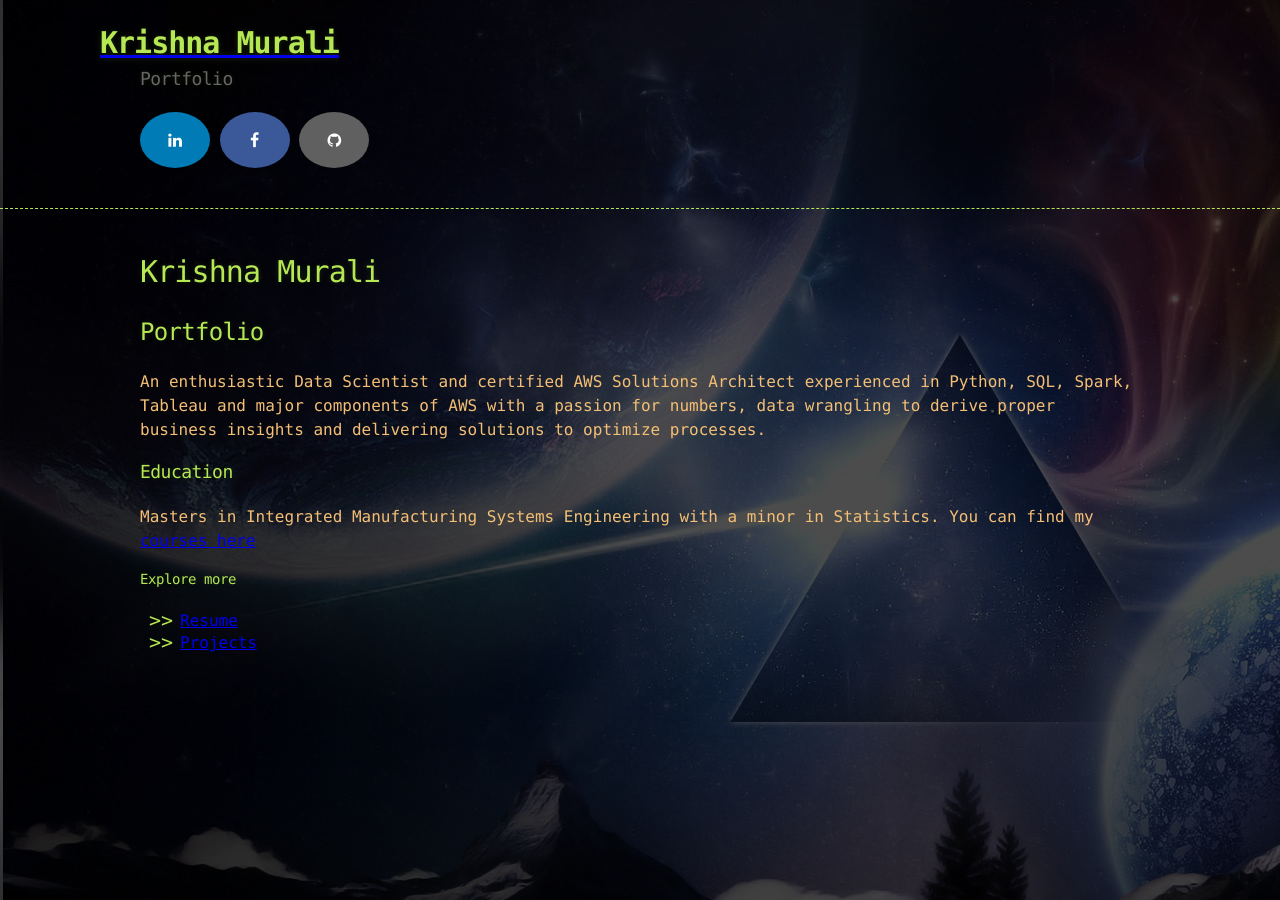
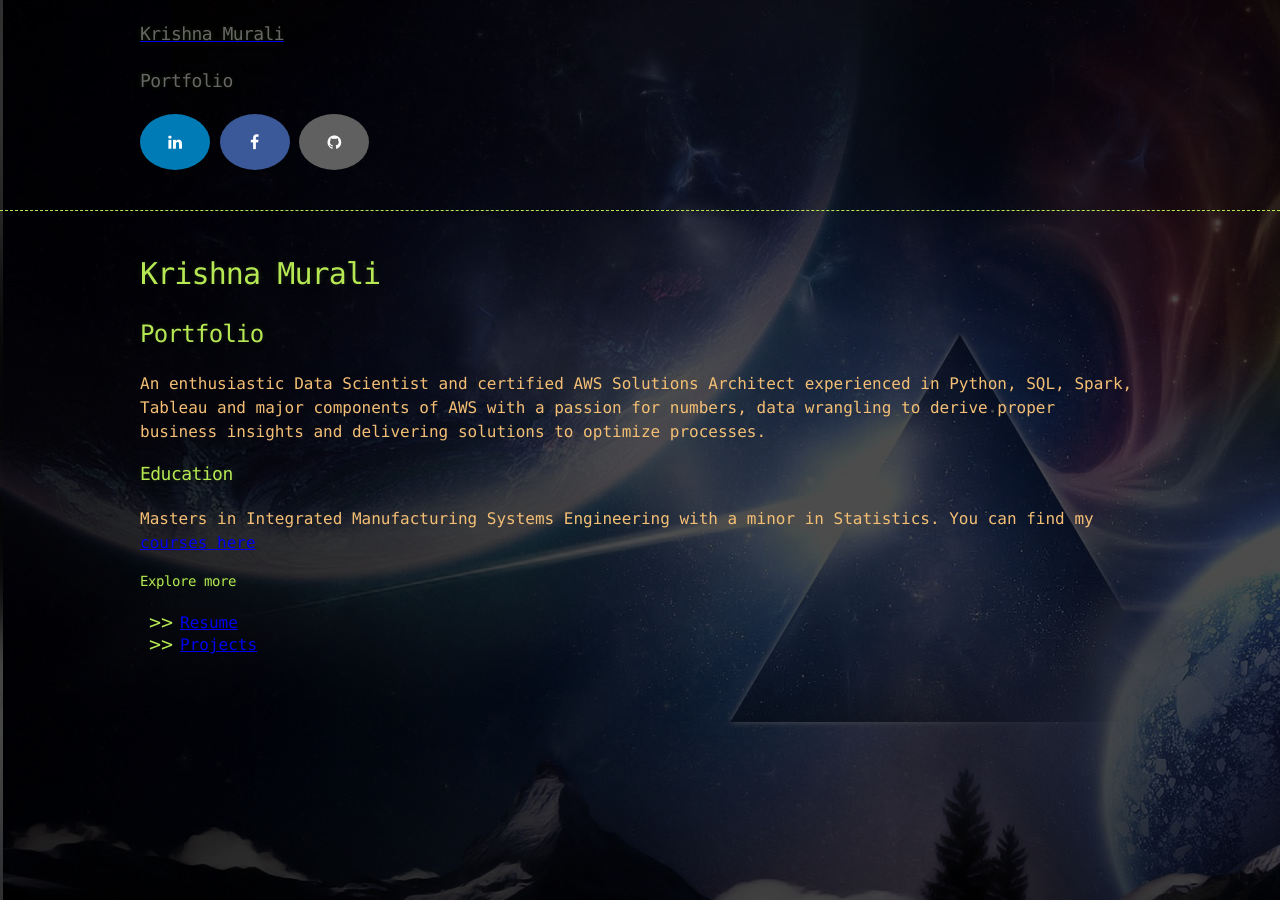
Before and after one commit to KrishnaMurali177/KrishnaMurali177.github.io, a Jekyll site: the page built from index.md, in a window 1280 px wide. Built offline with Jekyll 4.4.1, drawn with Linux system fonts in a browser that asks for light colours; our own code applies the rules of GitHub Pages for plain Markdown files.

```diff
--- a/_layouts/default.html
+++ b/_layouts/default.html
@@ -16,7 +16,7 @@
     <header>
       <div class="container">
         <a href="https://krishnamurali177.github.io/">
-          <h1>   Krishna Murali</h1>
+          <h2>Krishna Murali</h2>
         </a>
         <h2>Portfolio</h2>
 
```
